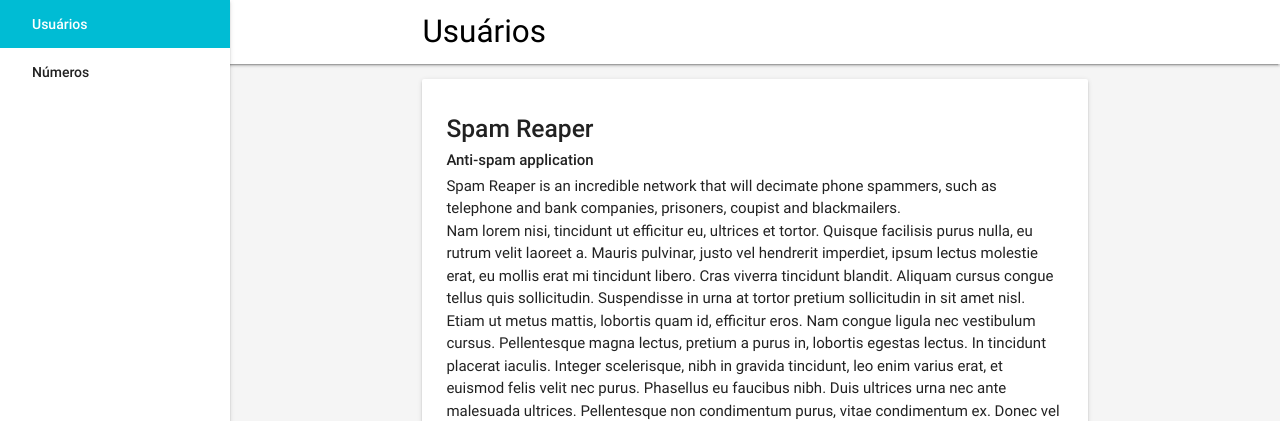
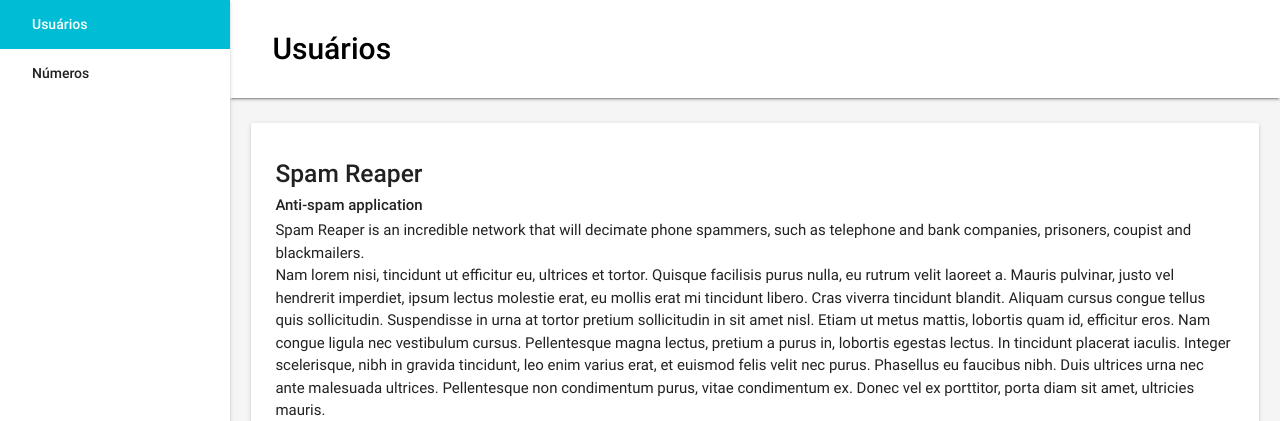
Before and after one commit to LeSantaFer/StepAdmin, a PHP site: page / in a window 1280 px wide. Shown: the top 421 px of the page. Run offline with PHP 8.4, Linux system fonts and the light colour scheme; some libraries are stand-ins or nearby versions.

Commit message:
Improve header and fixed slide out

```diff
--- a/css/style.css
+++ b/css/style.css
@@ -1,26 +1,41 @@
 body {
     background-color: #F5F5F5;
+    padding-left: 18%;
 }
 
-#header, #container {
-    padding-left: 18%;
+.header {
+    height: 98px;
+    width: 100%;
+}
+
+.main-container {
+    padding: 1% 2%;
+    width: 100%;
+}
+
+.page-title {
+    font-size: 2.0rem;
+    line-height: 98px;
+    padding: 0 4%;
+    color: black;
 }
 
 #slide-out {
     width: 18%;
 }
 
+ul#slide-out a {
+    height: 49px;
+    line-height: 49px;
+}
+
 ul#slide-out a:hover {
     background-color: #00BCD4;
     color: #FFF;
+    transition: 0.3s;
 }
 
 li.active a {
     background-color: #00BCD4;
     color: #FFF;
 }
-
-li.active a. {
-    background-color: #00BCD4;
-    color: #FFF;
-}
--- a/index.html
+++ b/index.html
@@ -11,11 +11,11 @@
 </head>
 <body>
 
-<nav class="white">
-    <div class="nav-wrapper black-text dark-text container" id="header">
-        <a href="#" class="brand-logo black-text">Usuários</a>
+<nav class="white header">
+    <div class="nav-wrapper fixed" id="header-container">
+        <a class="page-title"><strong>Usuários</strong></a>
 
-        <ul class="right hide-on-med-and-down">
+        <!--ul class="right hide-on-med-and-down">
             <li>
                 <div class="input-field" id="search-input">
                     <input id="search" class="search" required>
@@ -23,14 +23,14 @@
                     <i class="material-icons">close</i>
                 </div>
             </li>
-        </ul>
+        </ul-->
 
         <ul id="slide-out" class="side-nav fixed">
             <li class="active">
-                <a class="waves-effect" href="#">Usuários</a>
+                <a class="waves-effect waves-light" href="#">Usuários</a>
             </li>
             <li>
-                <a class="waves-effect" href="#">Números</a>
+                <a class="waves-effect waves-light" href="#">Números</a>
             </li>
         </ul>
 
@@ -38,7 +38,7 @@
     </div>
 </nav>
 
-<div class="container" id="container">
+<div class="container main-container">
     <div class="card" id="card-home" style="margin-top: 15px">
         <div class="card-content">
             <h5><strong>Spam Reaper</strong></h5>
```
